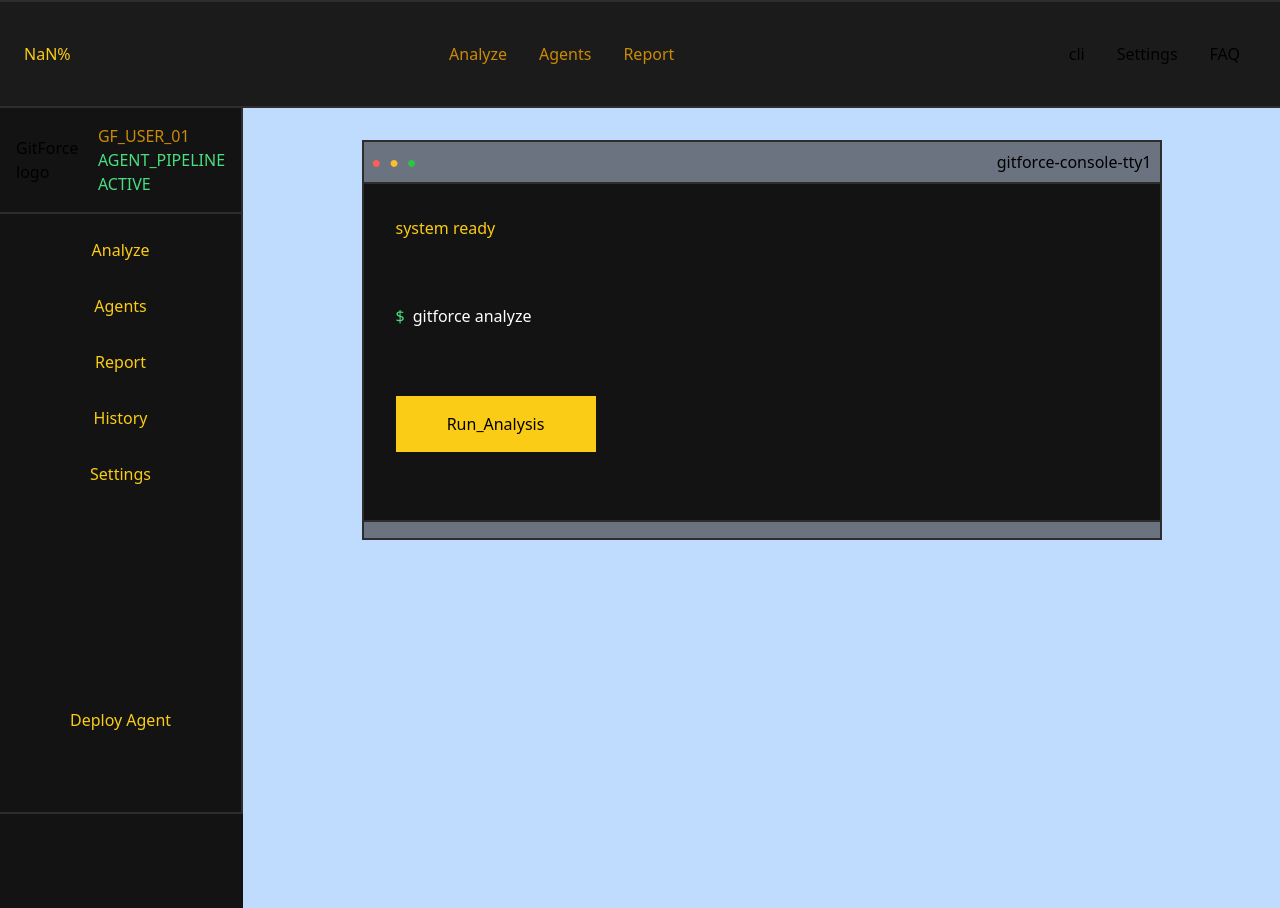
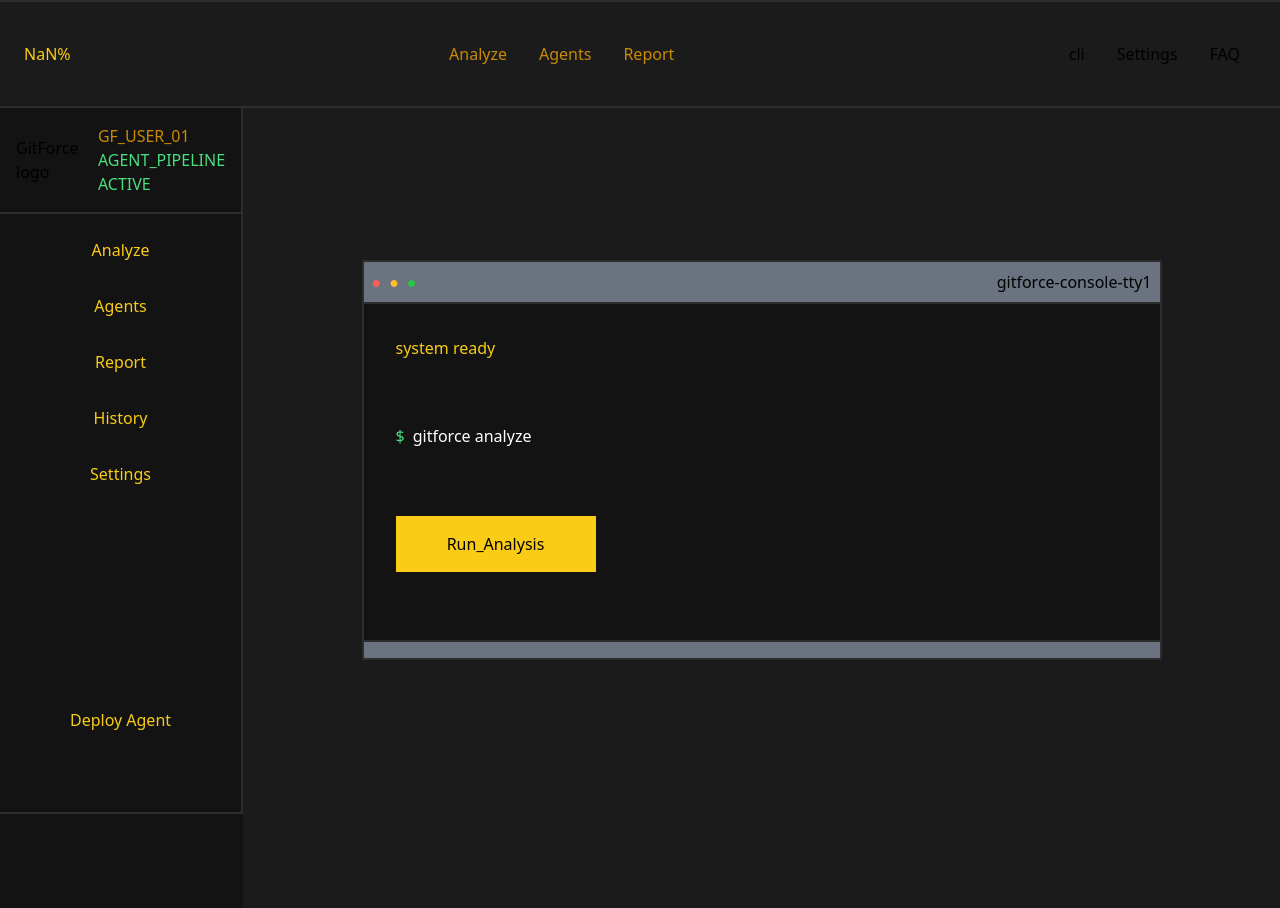
Before and after one commit to Just1MoreCommit/GitForce, a React (Vite) app: page / in a window 1280 px wide. Built offline with nearby package versions, Linux system fonts and the light colour scheme.

Commit message:
ui: colors added all elements, borders, padding and margins done. Changes reflected in main app

```diff
--- a/src/App.jsx
+++ b/src/App.jsx
@@ -9,7 +9,7 @@
       <Navbar/>
       <div className='flex'>
         <Sidebar/>
-        <div className='flex justify-center w-screen bg-blue-200'>
+        <div className='flex justify-center w-screen bg-[#1C1B1B] min-h-screen pt-[15vh]'>
           <Terminal/>
         </div>
 
```
